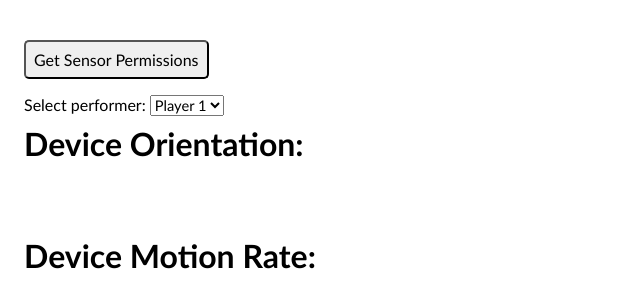
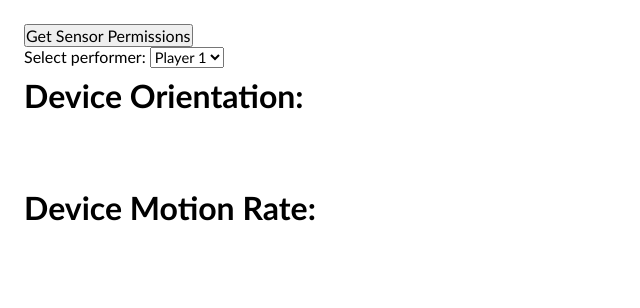
Before and after one commit to reillypascal/n4m-phone-imu, a website: page index.html in a window 1280 px wide. Shown: the whole page, without its empty margins (0-640 px from the left). Drawn offline with nearby package versions, Linux system fonts and the light colour scheme; no server answers.

Commit message:
Changed button styling

```diff
--- a/global.css
+++ b/global.css
@@ -16,10 +16,11 @@ fieldset {
     border: 0;
 }
 button {
-    -webkit-appearance: none;
+    /* -webkit-appearance: none;
     border-radius: 5px;
     padding: .5em;
     margin: 1em 0;
+    */
     font-size: 12pt;
 }
 select {
```
